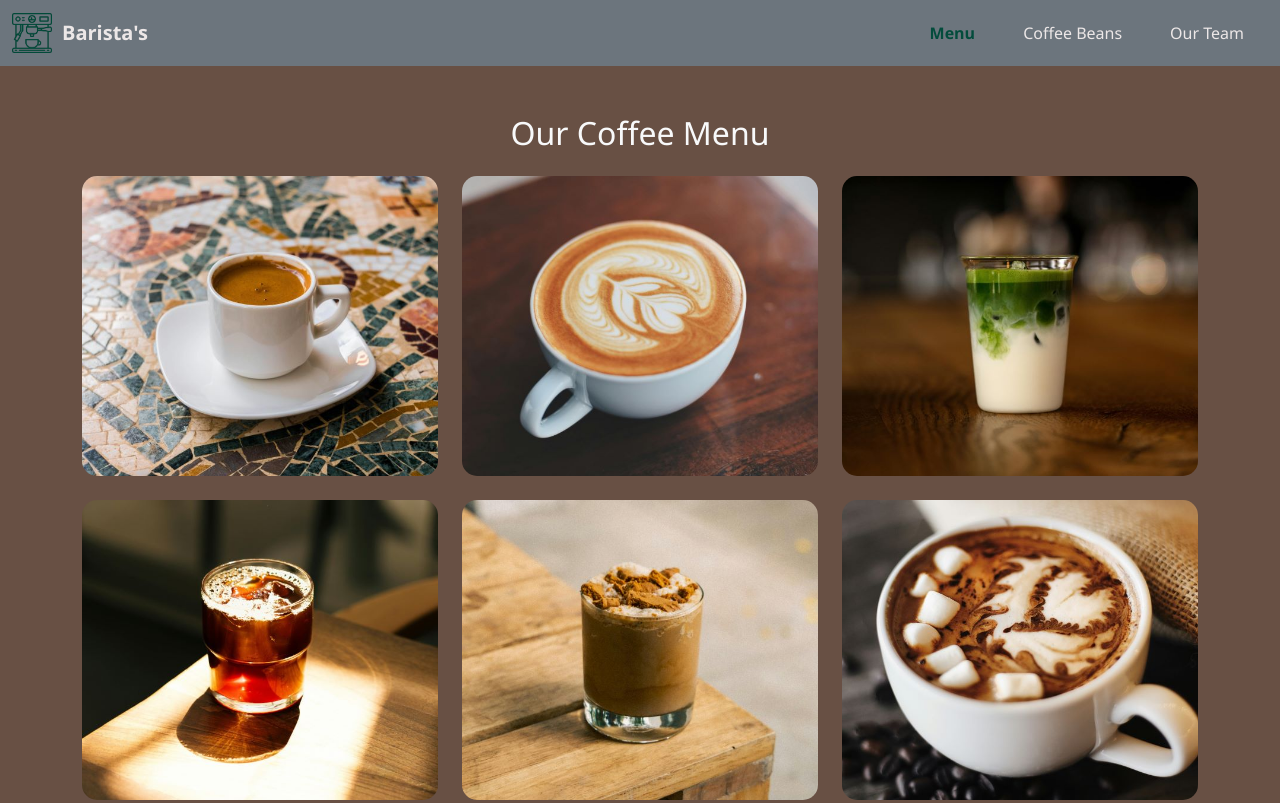
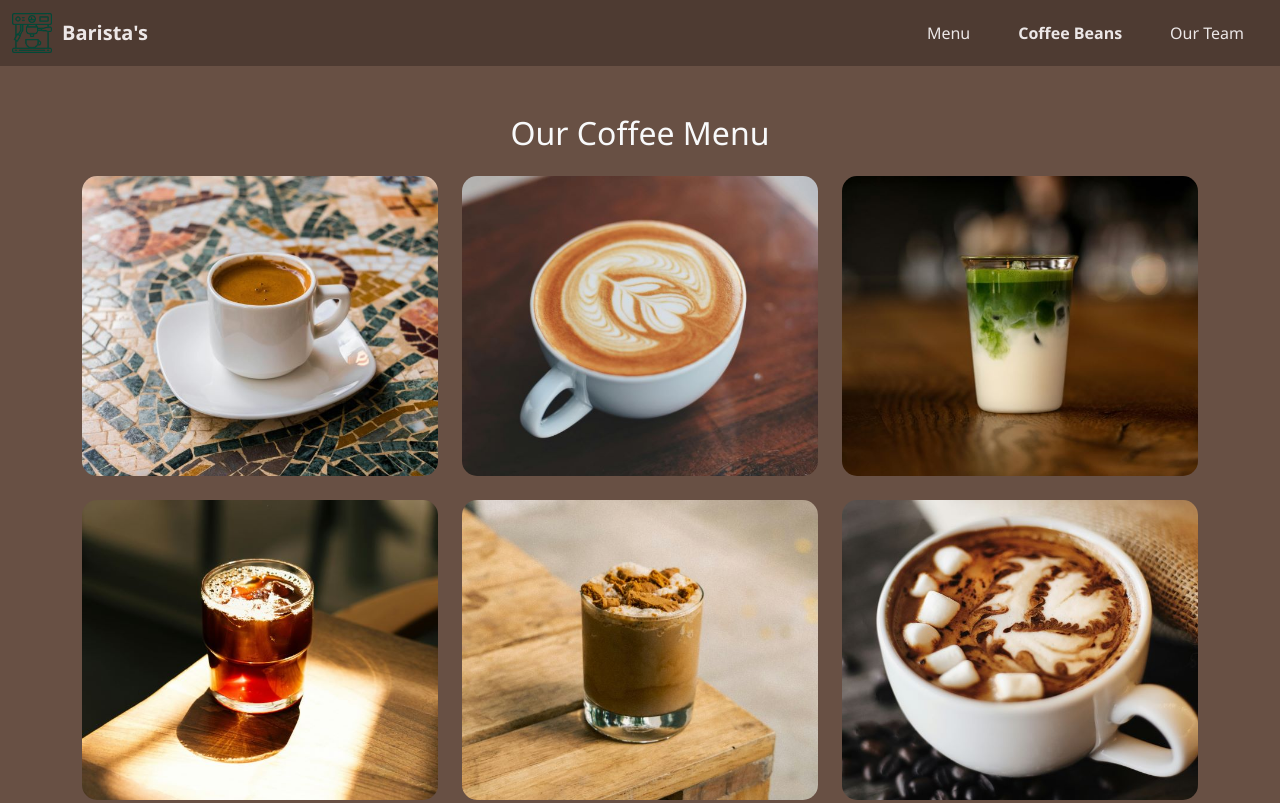
Before and after one commit to DarkSideFox/StaticWebpage-wd2025, a plain HTML site: page menu.html in a window 1280 px wide. Shown: the top 803 px of the page. Drawn offline with nearby package versions, Linux system fonts and the light colour scheme.

Commit message:
Update menu.html - navbar color and link

```diff
--- a/menu.html
+++ b/menu.html
@@ -64,7 +64,7 @@
   }
 
   .nav-link.active {
-    color: #034c3c !important; font-weight: bold;
+    color: #ECE7E7 !important; font-weight: bold;
   }
 
     /* Footer */
@@ -81,25 +81,26 @@
 
 <body>
   <!-- NAVBAR -->
-  <nav class="navbar navbar-expand-sm bg-secondary navbar-dark w-100">
+ <nav class="navbar navbar-expand-sm navbar-dark w-100" style="background-color: #4E3B32;">
   <div class="container-fluid">
     <a class="navbar-brand d-flex align-items-center" href="index.html">
       <img src="logo.png" alt="Logo" style="max-width: 40px; margin-right: 10px;">
-        <span class="my-text-color fw-bold" href="index.html">Barista's</span>
+      <span class="fw-bold" style="color:#ECE7E7;">Barista's</span>
     </a>
+
     <button class="navbar-toggler" type="button" data-bs-toggle="collapse" data-bs-target="#MycollapsibleNavbar">
       <span class="navbar-toggler-icon"></span>
     </button>
+
     <div class="collapse navbar-collapse justify-content-end" id="MycollapsibleNavbar">
       <ul class="navbar-nav">
-          <li class="nav-item px-3"><a class="nav-link active" href="menu.html">Menu</a></li>
-          <li class="nav-item px-3"><a class="nav-link my-text-color" href="beans.html">Coffee Beans</a></li>
-          <li class="nav-item px-3"><a class="nav-link my-text-color" href="index.html#team">Our Team</a></li>
+        <li class="nav-item px-3"><a class="nav-link" style="color:#ECE7E7;" href="menu.html">Menu</a></li>
+        <li class="nav-item px-3"><a class="nav-link active" style="color:#ECE7E7;" href="beans.html">Coffee Beans</a></li>
+        <li class="nav-item px-3"><a class="nav-link" style="color:#ECE7E7;" href="index.html#team">Our Team</a></li>
       </ul>
     </div>
   </div>
 </nav>
-
   <!-- MAIN CONTENT -->
   <main>
     <section class="container my-5">
```
Lines whose indentation alone changed are shown as unchanged.
